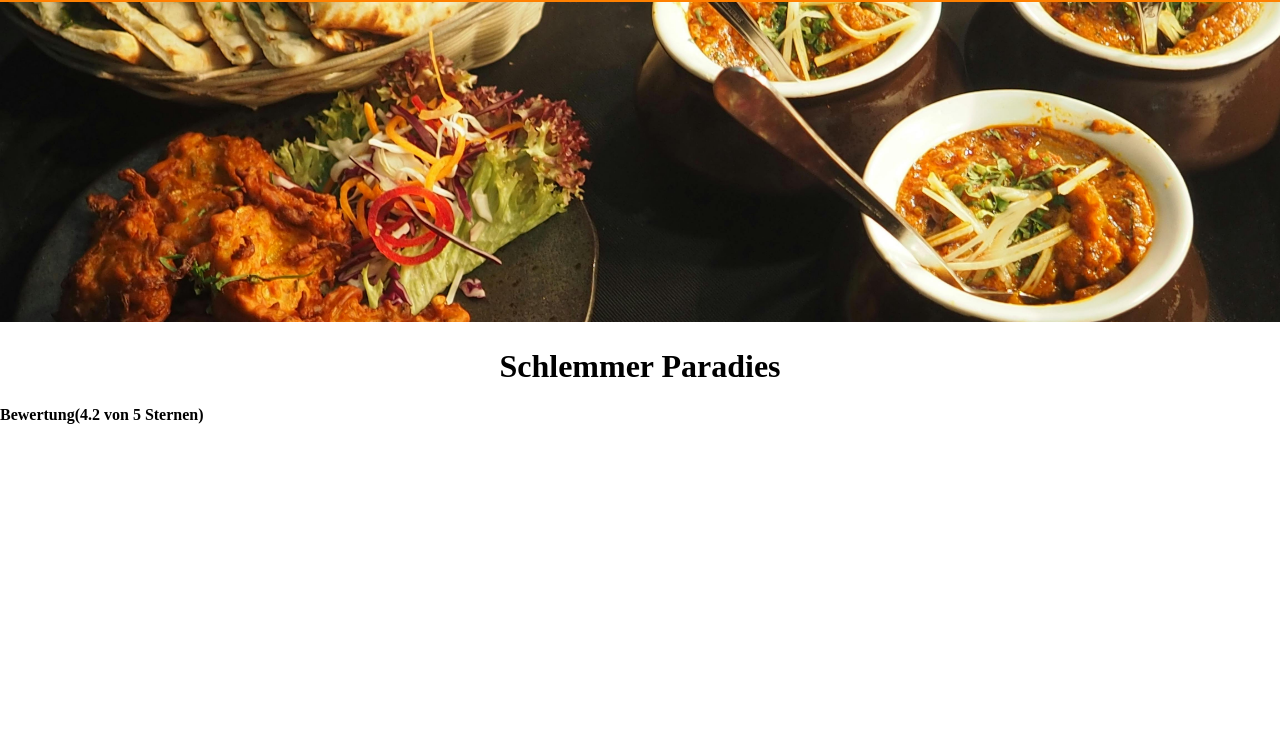
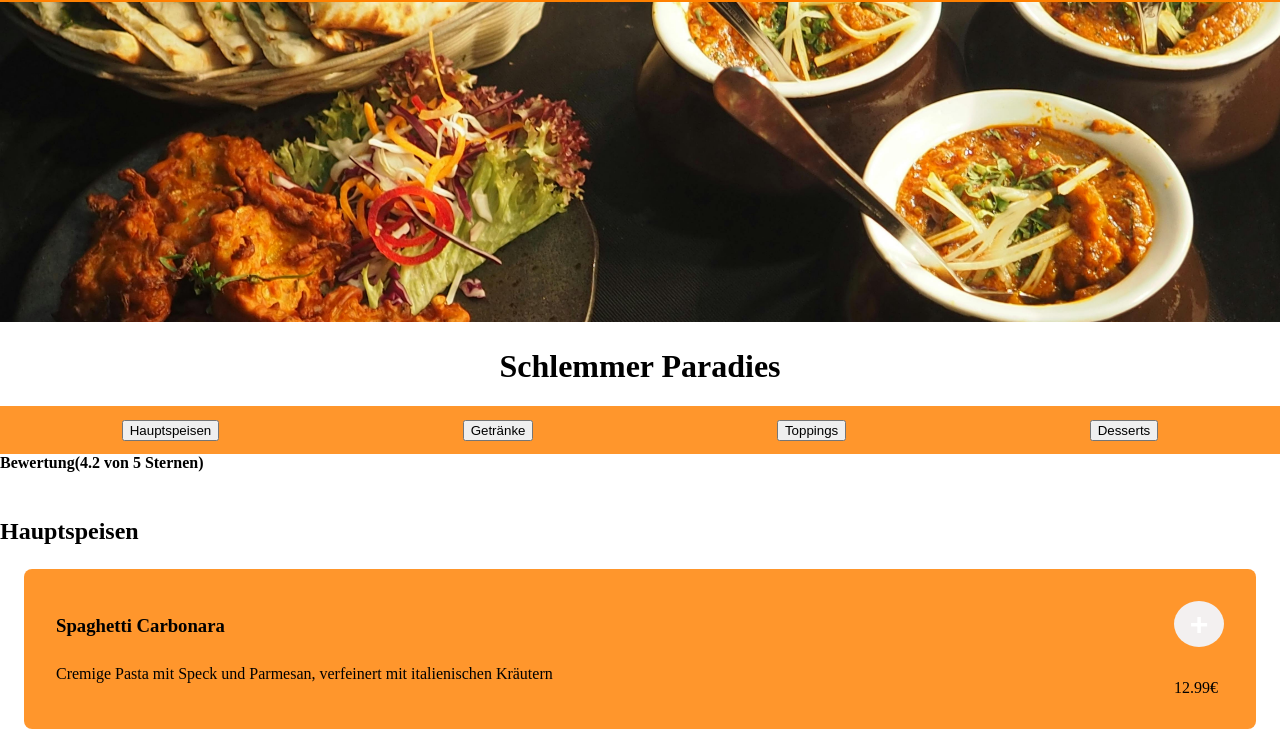
Before and after one commit to JiorgoV/bestell-app, a plain HTML site: page index.html in a window 1280 px wide. Shown: the part 158-908 px from the top of the page. Before the commit the page ends 800 px from the top, so only its background shows below. Drawn offline with Linux system fonts and the light colour scheme.

Commit message:
templates-loaded

```diff
--- a/index.html
+++ b/index.html
@@ -1,5 +1,6 @@
 <!DOCTYPE html>
 <html lang="de">
+
 <head>
     <meta charset="UTF-8">
     <meta name="viewport" content="width=device-width, initial-scale=1.0">
@@ -14,16 +15,51 @@
     <script src="./scripts/template.js"></script>
     <script src="./scripts/script.js"></script>
 </head>
-<body onload="renderDishes()">
+
+<body onload="init()">
     <header>
         <div>
             <a href="index.html"><img class="header-logo" src="./assets/Logo/Bestell App- Logo.svg" alt="Logo"></a>
         </div>
     </header>
     <div><img class="main-img" src="./assets/img/main-food.jpg" alt=""></div>
-    <div class="restaurant-name"><h1>Schlemmer Paradies</h1></div>
+
+    <div class="restaurant-name">
+        <h1>Schlemmer Paradies</h1>
+    </div>
+    <div class="menu-bar">
+        <a href="#dishesSection"><button>Hauptspeisen</button></a>
+        <a href="#drinksSection"><button>Getränke</button></a>
+        <a href="#toppingsSection"><button>Toppings</button></a>
+        <a href="#dessertsSection"><button>Desserts</button></a>
+    </div>
+
     <div class="ratings">Bewertung(4.2 von 5 Sternen)</div>
-    <section class="content" id="dishesContent"></section>
+
+    <section class="content">
+        <div id="dishesSection">
+            <h2>Hauptspeisen</h2>
+            <div id="dishesContent"></div>
+        </div>
+
+        <div id="drinksSection">
+            <h2>Getränke</h2>
+            <div id="drinksContent"></div>
+        </div>
+
+        <div id="toppingsSection">
+            <h2>Toppings</h2>
+            <div id="toppingsContent"></div>
+        </div>
+
+        <div id="dessertsSection">
+            <h2>Desserts</h2>
+            <div id="dessertsContent"></div>
+        </div>
+    </section>
+
+
     <section class="footer"></section>
 </body>
+
 </html>
--- a/scripts/script.js
+++ b/scripts/script.js
@@ -1,3 +1,10 @@
+
+function init() {
+    renderDishes();
+    renderDrinks();
+    renderToppings();
+    renderDesserts();
+}
 
 function renderDishes() {
     let dishesRef = document.getElementById('dishesContent')
@@ -7,3 +14,31 @@ function renderDishes() {
         dishesRef.innerHTML += getDishTemplate(indexDishes);
     }
 }
+
+function renderDrinks() {
+    let drinksRef = document.getElementById('drinksContent')
+    drinksRef.innerHTML = "";
+
+    for (let indexDrinks = 0; indexDrinks < myDishes[0].menu.drinks.length; indexDrinks++) {
+        drinksRef.innerHTML += getDrinkTemplate(indexDrinks);
+
+    }
+}
+
+function renderToppings() {
+    let toppingsRef = document.getElementById('toppingsContent')
+    toppingsRef.innerHTML = "";
+
+    for (let indexToppings = 0; indexToppings < myDishes[0].menu.toppings.length; indexToppings++) {
+        toppingsRef.innerHTML += getToppingTemplate(indexToppings);
+    }
+}
+
+function renderDesserts() {
+    let dessertsRef = document.getElementById('dessertsContent')
+    dessertsRef.innerHTML = "";
+
+    for (let indexDesserts = 0; indexDesserts < myDishes[0].menu.toppings.length; indexDesserts++) {
+        dessertsRef.innerHTML += getDessertTemplate(indexDesserts);
+    }
+}
--- a/scripts/template.js
+++ b/scripts/template.js
@@ -1,5 +1,54 @@
 
 function getDishTemplate(indexDishes){
-    return `
+    return `<div class="dish-card">
+        <div class="dish-description">
+            <h3>${myDishes[0].menu.dishes[indexDishes].name}</h3>
+            <p>${myDishes[0].menu.dishes[indexDishes].description}</p>
+        </div>
+        <div class="button-price">
+            <button class="add-button">+</button>
+            <p class="price">${myDishes[0].menu.dishes[indexDishes].price.toFixed(2)}€</p>
+        </div>
+    </div>
     `
 }
+
+function getDrinkTemplate(indexDrinks) {
+    return `<div class="dish-card">
+        <div class="dish-description">
+            <h3>${myDishes[0].menu.drinks[indexDrinks].name}</h3>
+        </div>
+        <div class="button-price">
+            <button class="add-button">+</button>
+            <p class="price">${myDishes[0].menu.drinks[indexDrinks].price.toFixed(2)}€</p>
+        </div>
+    </div>
+    `
+}
+
+function getToppingTemplate(indexToppings) {
+    return `<div class="dish-card">
+        <div class="dish-description">
+            <h3>${myDishes[0].menu.toppings[indexToppings].name}</h3>
+        </div>
+        <div class="button-price">
+            <button class="add-button">+</button>
+            <p class="price">${myDishes[0].menu.toppings[indexToppings].price.toFixed(2)}€</p>
+        </div>
+    </div>
+    `
+}
+
+function getDessertTemplate(indexDesserts) {
+    return `<div class="dish-card">
+        <div class="dish-description">
+            <h3>${myDishes[0].menu.desserts[indexDesserts].name}</h3>
+            <p>${myDishes[0].menu.desserts[indexDesserts].description}</p>
+        </div>
+        <div class="button-price">
+            <button class="add-button">+</button>
+            <p class="price">${myDishes[0].menu.desserts[indexDesserts].price.toFixed(2)}€</p>
+        </div>
+    </div>
+    `
+}
--- a/styles/style.css
+++ b/styles/style.css
@@ -24,3 +24,11 @@ header {
     height: 64px;
     font-weight: 800;
 }
+
+.menu-bar {
+    background-color: rgba(255, 128, 0, 0.829);
+    height: 48px;
+    display: flex;
+    justify-content: space-around;
+    align-items: center;
+}
--- a/styles/template.css
+++ b/styles/template.css
@@ -0,0 +1,48 @@
+
+.dish-card {
+    background-color: bisque;
+    display: flex;
+    justify-content: space-between;
+    height: 160px;
+    padding: 32px;
+    margin: 24px;
+    border-radius: 8px;
+}
+
+.add-button {
+    font-size: 32px;
+    font-weight: bold;
+    width: 50px;
+    height: 50px;
+    border-radius: 50%;
+    color: white;
+    border: none;
+    cursor: pointer;
+}
+
+.dish-description {
+    display: flex;
+    flex-direction: column;
+    justify-content: space-around;
+}
+
+.button-price {
+    display: flex;
+    flex-direction: column;
+    justify-content: space-around;
+    gap: 32px;
+}
+
+.dish-card:nth-child(odd) {
+    background-color: rgba(255, 128, 0, 0.829);
+}
+.dish-card:nth-child(odd) .add-button {
+    background-color: rgb(243, 240, 240);
+}
+.dish-card:nth-child(even) {
+    background-color: rgb(243, 240, 240);
+}
+
+.dish-card:nth-child(even) .add-button {
+    background-color:  rgba(255, 128, 0, 0.829);
+}
```
